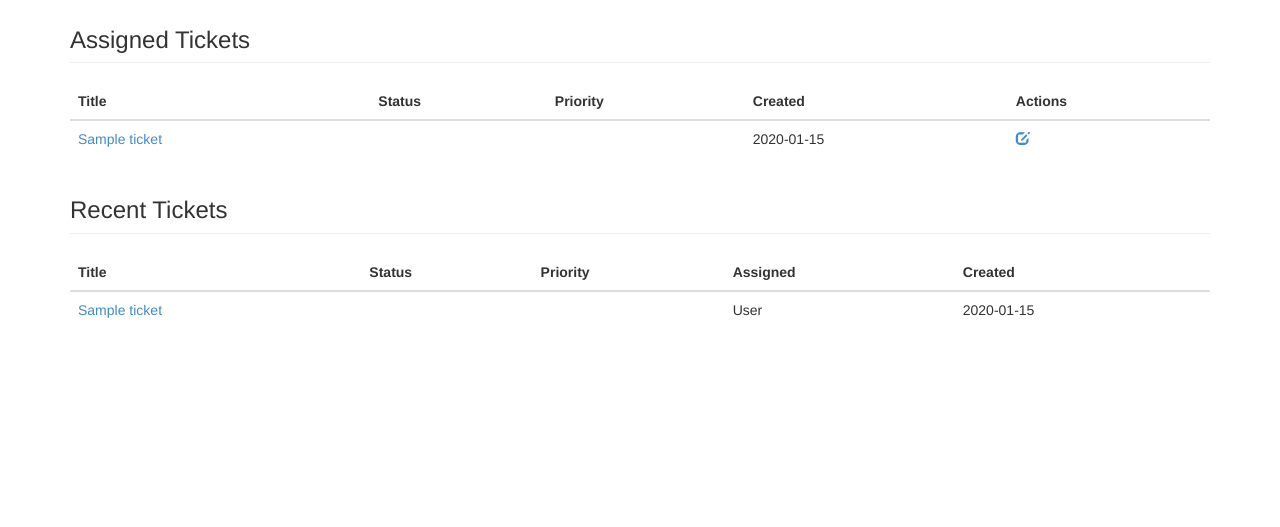
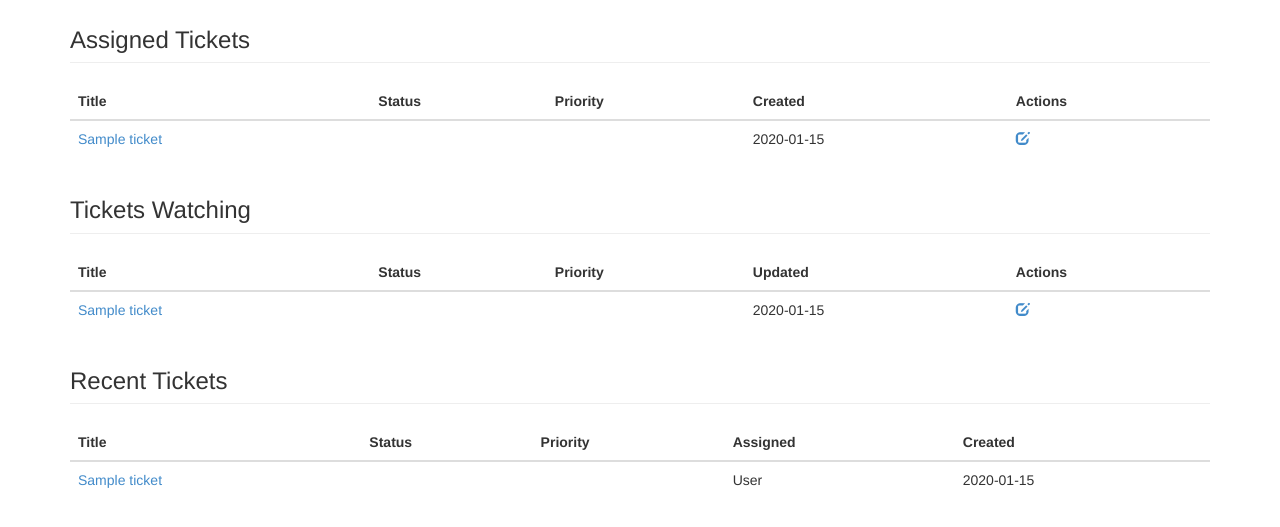
Before and after one commit to waterdotorg/help.Water, a Django app: template project/templates/dashboard.html in a window 1280 px wide. Shown: the part 132-659 px from the top of the page. Run offline with Django 3.2, Linux system fonts and the light colour scheme; the template is opened without the code that fills it: most values are stand-ins (such as "Sample title", 1, 10 or a date in 2020); some libraries are stand-ins or nearby versions.

Commit message:
Dev updates

```diff
--- a/project/custom/views.py
+++ b/project/custom/views.py
@@ -19,10 +19,16 @@ def dashboard(request):
     assigned_tickets = Ticket.objects.filter(
         Q(status=Ticket.ASSIGNED_STATUS) | Q(status=Ticket.IN_PROGRESS_STATUS),
         assigned=request.user).order_by('created_date')
+    watching_tickets = Ticket.objects.filter(
+        Q(status=Ticket.UNASSIGNED_STATUS) | Q(status=Ticket.ASSIGNED_STATUS) |
+        Q(status=Ticket.IN_PROGRESS_STATUS),
+        watchers=request.user.pk,
+    ).order_by('-updated_date')
     recent_tickets = Ticket.objects.all().order_by('-created_date')[:10]
     dict_context = {
         'assigned_tickets': assigned_tickets,
         'recent_tickets': recent_tickets,
+        'watching_tickets': watching_tickets,
     }
     return render(request, 'dashboard.html', dict_context)
 
--- a/project/templates/dashboard.html
+++ b/project/templates/dashboard.html
@@ -4,7 +4,9 @@
 
 {% block main %}
 <p><a href="{% url 'ticket_create' %}" class="btn btn-primary btn-lg"><span class="glyphicon glyphicon-plus"></span> Create New Ticket</a></p>
+
 <h3 class="page-header">Assigned Tickets</h3>
+{% if assigned_tickets %}
 <table class="table">
   <thead>
     <tr>
@@ -24,13 +26,43 @@
       <td class="hidden-xs">{{ ticket.created_date|date:"Y-m-d" }}</td>
       <td class="hidden-xs"><a class="ticket-action" href="{{ ticket.get_absolute_edit_url }}"><span class="glyphicon glyphicon-edit"></span></a></td>
     </tr>
-    {% empty %}
-    <p>No assigned tickets available.</p>
     {% endfor %}
   </tbody>
 </table>
+{% else %}
+<p>No assigned tickets available.</p>
+{% endif %}
+
+<h3 class="page-header">Tickets Watching</h3>
+{% if watching_tickets %}
+<table class="table">
+  <thead>
+    <tr>
+      <th>Title</th>
+      <th>Status</th>
+      <th>Priority</th>
+      <th class="hidden-xs">Updated</th>
+      <th class="hidden-xs">Actions</th>
+    </tr>
+  </thead>
+  <tbody>
+    {% for ticket in watching_tickets %}
+    <tr>
+      <td><a href="{{ ticket.get_absolute_url }}">{{ ticket.title }}</a></td>
+      <td><span class="label label-status-{{ ticket.status.lower }}">{{ ticket.get_status }}</span></td>
+      <td><span class="label label-priority-{{ ticket.priority.lower }}">{{ ticket.get_priority }}</span></td>
+      <td class="hidden-xs">{{ ticket.updated_date|date:"Y-m-d" }}</td>
+      <td class="hidden-xs"><a class="ticket-action" href="{{ ticket.get_absolute_edit_url }}"><span class="glyphicon glyphicon-edit"></span></a></td>
+    </tr>
+    {% endfor %}
+  </tbody>
+</table>
+{% else %}
+<p>You aren't watching any tickets.</p>
+{% endif %}
 
 <h3 class="page-header">Recent Tickets</h3>
+{% if recent_tickets %}
 <table class="table">
   <thead>
     <tr>
@@ -53,5 +85,8 @@
     {% endfor %}
   </tbody>
 </table>
+{% else %}
+<p>No tickets available.</p>
+{% endif %}
 
 {% endblock %}
```
